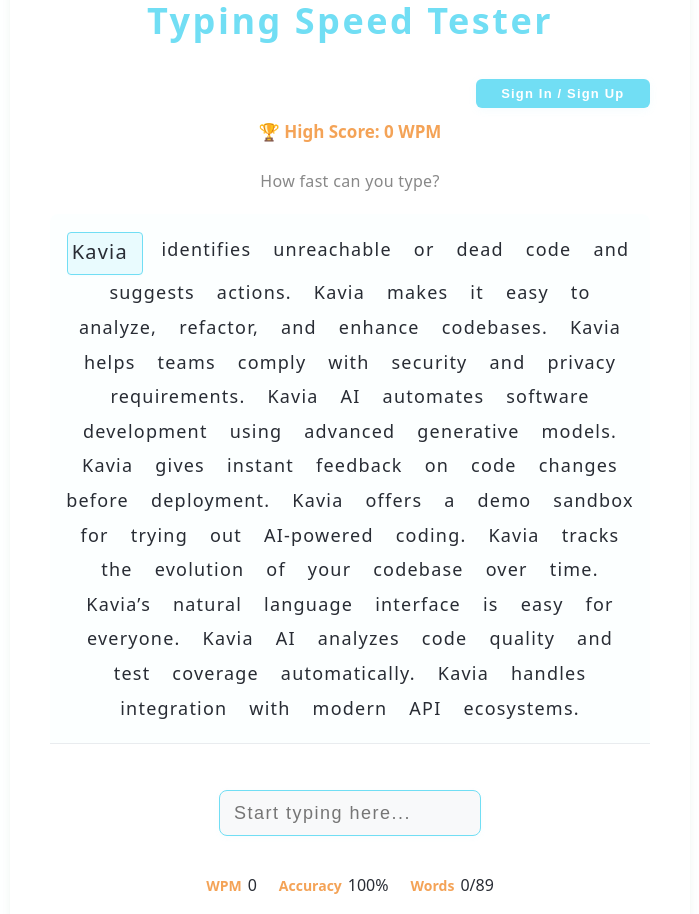
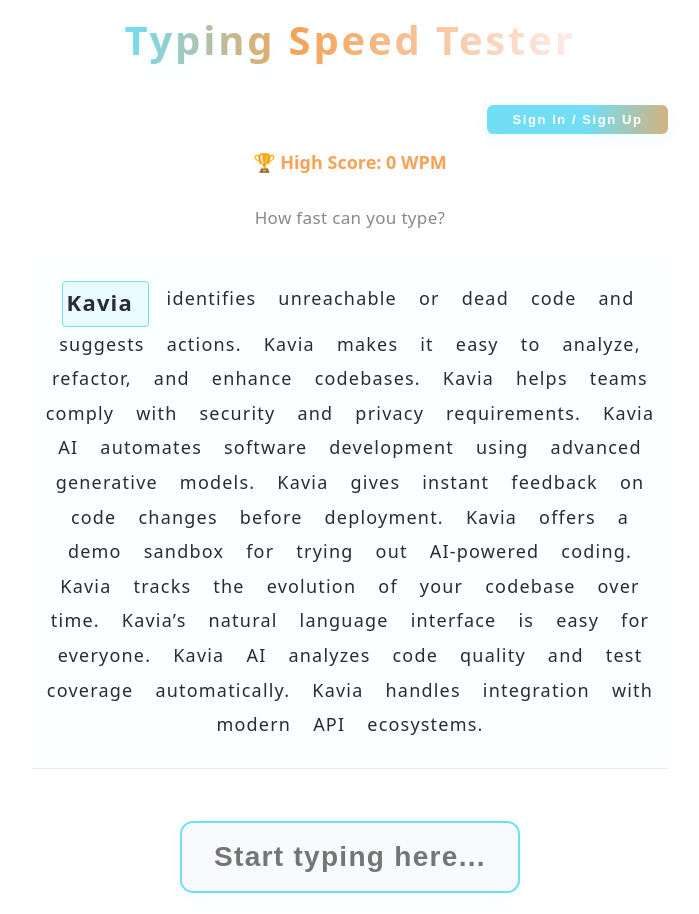
Before and after one commit to Workflow-Manager-admin/typemaster-114997-41c0e5d8, a React (Create React App) app in the folder typing_tester_frontend/: page / in a window 1280 px wide. Shown: the part 100-1014 px from the top of the page, without its empty margins (290-989 px from the left). Built offline with nearby package versions, Linux system fonts and the light colour scheme; no server answers; the database is empty; the HTML template or start-up script is replaced by a standard one.

Commit message:
CheckPoint

```diff
--- a/typing_tester_frontend/src/App.js
+++ b/typing_tester_frontend/src/App.js
@@ -1,5 +1,6 @@
 import React, { useEffect, useRef, useState } from 'react';
 import './App.css';
+import errorBeep from './error-beep.mp3';
 
 import {
   supabase,
@@ -155,17 +156,17 @@
   });
 
   const inputRef = useRef();
+  const errorAudioRef = useRef(null);
+  const [errorFlash, setErrorFlash] = useState(false);
 
   // --- On mount: setup Supabase listeners for auth (also for invite link check) ---
   useEffect(() => {
-    // Parse out invite param if available when app mounts
     const url = new URL(window.location.href);
     const invite = url.searchParams.get("invite");
     if (invite && typeof invite === "string") {
       getInviterProfile(invite).then(setInviter).catch(() => {});
     }
 
-    // Check current session on init
     supabase.auth.getUser().then(({ data: { user } }) => {
       setSupabaseUser(user || null);
     });
@@ -225,7 +226,7 @@
     setAccuracy(totalKey > 0 ? Math.round((correctChars / totalKey) * 100) : 100);
   }, [elapsed, typedWords, correctChars, incorrectChars]);
 
-  // --- Start typing on first key ---
+  // --- Start typing on first key + error feedback ---
   const handleInput = (e) => {
     if (finished) return;
     if (!started) {
@@ -238,7 +239,6 @@
     // Disallow spaces and linebreaks outside end of word
     if (e.target.value.endsWith(' ') || e.target.value.endsWith('\n')) {
       const currWord = wordList[activeWordIdx];
-      // Commit this word's result
       setTypedWords((tw) => [
         ...tw,
         {
@@ -257,7 +257,32 @@
       setCharIdx(0);
       return;
     }
-    // Track char index for highlighting
+
+    // --- Error detect/sound/animation
+    const currWord = wordList[activeWordIdx] || '';
+    const newValue = e.target.value;
+    let isError = false;
+    if (newValue.length > 0) {
+      if (currWord && currWord.length >= newValue.length) {
+        if (
+          newValue[newValue.length - 1] &&
+          currWord[newValue.length - 1] !== newValue[newValue.length - 1]
+        ) {
+          isError = true;
+        }
+      }
+      if (currWord && newValue.length > currWord.length) {
+        isError = true;
+      }
+    }
+    if (isError) {
+      if (errorAudioRef.current) {
+        errorAudioRef.current.currentTime = 0;
+        errorAudioRef.current.play();
+      }
+      setErrorFlash(true);
+      setTimeout(() => setErrorFlash(false), 110);
+    }
     setCharIdx(e.target.value.length);
     setInput(e.target.value);
   };
@@ -267,7 +292,7 @@
     const arr = [];
     for (let i = 0; i < Math.max(word.length, userInput.length); i++) {
       if (userInput[i] == null) {
-        arr.push(null); // untyped
+        arr.push(null);
       } else if (userInput[i] === word[i]) {
         arr.push('correct');
       } else {
@@ -318,14 +343,12 @@
     setInput('');
     setCharIdx(0);
 
-    // --- High Score Calculation (after state settles) ---
     setTimeout(async () => {
-      const latestWpm = wpm; // WPM at test end (should be set via effect)
+      const latestWpm = wpm;
       if (latestWpm > highScore) {
         window.localStorage.setItem('highScore', String(latestWpm));
         setHighScore(latestWpm);
       }
-      // Supabase high score & score persistence
       if (supabaseUser && userProfile && latestWpm > (supabaseHighScore || 0)) {
         try {
           await updateUserHighScore(latestWpm);
@@ -335,7 +358,6 @@
       if (supabaseUser && userProfile) {
         try { await saveScore(latestWpm); } catch (_e) {}
       }
-      // Update leaderboard after score save
       setLeaderboardLoading(true);
       fetchLeaderboard(10).then((d) => setLeaderboard(d || [])).catch(() => setLeaderboard([])).finally(() => setLeaderboardLoading(false));
     }, 0);
@@ -344,7 +366,6 @@
   // --- Reset Functionality ---
   // PUBLIC_INTERFACE
   function resetTest() {
-    // Generate a fresh typing test: randomly chosen Kavia facts, always new, no repeats per test.
     const newSamples = pickRandomSamples(KAVIA_FACTS, NUM_FACTS_PER_TEST)
       .flatMap(sentence => sentence.split(' '));
     setWordList(newSamples);
@@ -361,7 +382,6 @@
     setTypedWords([]);
     setWpm(0);
     setAccuracy(100);
-    // Reset high score from localStorage (handles manual reset)
     const saved = window.localStorage.getItem('highScore');
     setHighScore(saved !== null ? parseInt(saved, 10) : 0);
     setTimeout(() => {
@@ -369,48 +389,53 @@
     }, 50);
   }
 
-  // --- UI helpers ---
+  // --- UI helpers: Playful, Animated, Colorful
   function renderWord(word, idx) {
     const isActive = idx === activeWordIdx;
     let rendered = [];
     if (isActive && !finished) {
-      // Highlight each letter according to current input
       const charResults = computeCharResults(word, input);
       rendered = word.split('').map((char, i) => {
         let style = {};
         if (charResults[i] === 'correct') {
-          style = { color: COLORS.correct, fontWeight: 'bold', background: 'rgba(113,222,244,0.08)' };
+          style = { color: COLORS.correct, fontWeight: 'bold', background: 'rgba(113,222,244,0.08)', transition: 'color 0.13s, background 0.13s'};
         } else if (charResults[i] === 'incorrect') {
-          style = { color: COLORS.error, textDecoration: 'underline', background: 'rgba(249,98,98,0.10)' };
+          style = {
+            color: COLORS.error,
+            textDecoration: 'underline',
+            background: 'rgba(249,98,98,0.12)',
+            animation: errorFlash ? 'flashError 0.11s' : undefined,
+            borderRadius: '4px',
+            transition: 'color 0.11s, background 0.13s'
+          };
         }
         return <span key={i} style={style}>{char}</span>;
       });
-      // Show any extra letters typed (overrun)
       if (input.length > word.length) {
         for (let j = word.length; j < input.length; j++) {
           rendered.push(
             <span key={'extra'+j} style={{
               color: COLORS.error,
               opacity: 0.5,
-              fontStyle: 'italic'
+              fontStyle: 'italic',
+              background: errorFlash ? 'rgba(249,98,98,0.15)' : 'none',
+              padding: '0 2px',
+              animation: errorFlash ? 'pulseShake 0.13s' : undefined
             }}>{input[j]}</span>
           );
         }
       }
-      // Add "cursor"
       rendered.push(<span key="cursor" className="blinking-cursor">|</span>);
     } else {
-      // For completed words, show correct/incorrect
       if (typedWords[idx]) {
         rendered = word.split('').map((char, i) => {
           const res = typedWords[idx].charResults?.[i];
           let style = {};
-          if (res === 'correct') style = { color: COLORS.correct, fontWeight: 'bold' };
-          else if (res === 'incorrect') style = { color: COLORS.error, textDecoration: 'underline' };
+          if (res === 'correct') style = { color: COLORS.correct, fontWeight: 'bold'};
+          else if (res === 'incorrect') style = { color: COLORS.error, textDecoration: 'underline'};
           else style = {};
           return <span key={i} style={style}>{char}</span>;
         });
-        // Show typo overrun if present
         const typed = typedWords[idx].typed || '';
         if (typed.length > word.length) {
           for (let k = word.length; k < typed.length; k++) {
@@ -420,22 +445,26 @@
           }
         }
       } else {
-        // Upcoming words
         rendered = word.split('').map((char, i) => <span key={i}>{char}</span>);
       }
     }
     return (
       <span
-        className="word"
+        className={'word'+(isActive?' activeWordAni':'')}
         style={{
           margin: '0 7px',
           padding: '2px 4px',
           borderRadius: 4,
-          background: isActive ? 'rgba(113,222,244,.14)' : 'none',
-          fontSize: isActive ? 20 : 18,
-          fontWeight: isActive ? 500 : 400,
-          border: isActive ? `1.5px solid ${COLORS.primary}` : 'none',
-          boxShadow: isActive ? `0px 1.5px 0px 0px ${COLORS.primary}08` : 'none'
+          background: isActive ? (errorFlash?'rgba(249,98,98,.08)':'rgba(113,222,244,.14)') : 'none',
+          fontSize: isActive ? 22 : 18,
+          fontWeight: isActive ? 550 : 400,
+          border: isActive ? `1.7px solid ${COLORS.primary}` : 'none',
+          boxShadow: isActive
+            ? (errorFlash
+              ? `0 2px 8px 0 rgba(249,98,98,0.18)`
+              : `0px 1.5px 0px 0px ${COLORS.primary}10`)
+            : 'none',
+          transition: 'background 0.17s, box-shadow 0.16s, border 0.14s, font-size 0.10s'
         }}>{rendered}</span>
     );
   }
@@ -443,22 +472,30 @@
   // --- Render Summary Dialog ---
   function SummaryDialog() {
     const timeSec = Math.round(elapsed / 1000);
-    // Show invite prompt after each test if logged in
     return (
       <div className="summary-dialog" style={{
         position: 'fixed', left:0, top:0, width:'100%', height:'100%',
         background: 'rgba(255,255,255,0.8)', zIndex: 10,
-        display:'flex', alignItems:'center', justifyContent:'center'
+        display:'flex', alignItems:'center', justifyContent:'center',
+        animation: 'fadein 0.27s cubic-bezier(0.72,0,0.24,1)'
       }}>
         <div style={{
-          padding:32,
+          padding:42,
           background:'#fff',
-          borderRadius:14,
-          boxShadow: '0 6px 32px 0 rgba(0,0,0,0.08), 0 1.5px 8px 0 rgba(113,222,244,0.04)',
+          borderRadius:22,
+          boxShadow: '0 6px 32px 0 rgba(0,0,0,0.09), 0 3px 12px 0 rgba(113,222,244,0.08)',
           minWidth:320,
-          maxWidth:410
+          maxWidth:410,
+          textAlign:'center',
+          animation: 'bounceIn 0.48s cubic-bezier(.55,1.5,.45,1)'
         }}>
-          <h2 style={{color:COLORS.primary,marginTop:0,marginBottom:24, fontWeight: '700', letterSpacing: '0.05em'}}>Test Complete</h2>
+          <h2 style={{
+            color:COLORS.primary,
+            marginTop:0,
+            marginBottom:24,
+            fontWeight: '700',
+            letterSpacing: '0.05em'
+          }}>Test Complete</h2>
           <div className="summary-metrics" style={{marginBottom:24}}>
             <div style={{marginBottom:12}}>WPM: <b>{wpm}</b></div>
             <div style={{marginBottom:10, color: COLORS.accent, fontWeight:500}}>
@@ -475,13 +512,20 @@
               <input type="text" value={inviteLink} onFocus={e=>e.target.select()} readOnly style={{width:"99%",fontSize:12,margin:"5px auto 5px auto"}} />
               <button
                 className="primary-btn"
-                style={{ ...resetBtnStyles, fontSize:13, margin: '4px 0 0 0', padding: "7px 2vw", borderRadius:6 }}
+                style={{ fontSize:13, margin: '4px 0 0 0', padding: "7px 2vw", borderRadius:6 }}
                 onClick={()=>{
                   navigator.clipboard.writeText(inviteLink);}}
               >Copy Link</button>
             </div>
           )}
-          <button className="reset-btn" style={resetBtnStyles} onClick={resetTest}>New Test</button>
+          <button className="reset-btn"
+            style={{
+              background: 'linear-gradient(110deg,#71def4 66%,#f4a357 133%)',
+              color:'#fff', border: 'none', fontWeight:600,
+              fontSize:18, letterSpacing:'0.13em', padding:'15px 48px', borderRadius:10, marginTop:16, cursor:'pointer'
+            }}
+            onClick={resetTest}
+          >New Test</button>
         </div>
       </div>
     );
@@ -503,62 +547,69 @@
 
   const cardStyles = {
     background:'#fff',
-    borderRadius: 14,
-    padding: '36px 40px 32px 40px',
-    boxShadow: '0 2px 12px 0 rgba(113,222,244,0.10), 0 1.5px 8px 0 rgba(244,163,87,0.07)',
-    maxWidth: 680,
-    width: '95%',
-    marginTop:60,
-    marginBottom:30,
+    borderRadius: 18,
+    padding: '42px 52px 36px 52px',
+    boxShadow: '0 10px 40px 0 rgba(113,222,244,0.090), 0 2px 8px 0 rgba(244,163,87,0.08)',
+    maxWidth: 740,
+    width: '98%',
+    marginTop:70,
+    marginBottom:36,
     display:'flex',
     flexDirection:'column',
     alignItems:'center',
-    gap:20
+    gap:24
   };
 
   const indicatorStyles = {
     display:'flex',
     flexDirection:'row',
     justifyContent:'center',
-    gap:22,
+    gap:28,
     margin:'18px 0 0 0'
   };
 
   const metricLabel = {
     color: COLORS.accent,
-    fontWeight: 600,
-    fontSize:14,
+    fontWeight: 700,
+    fontSize:18,
     marginRight:6
   };
 
   const inputStyles = {
-    fontSize:18,
-    lineHeight:'26px',
-    letterSpacing:'1.5px',
-    minWidth:120,
+    fontSize:28,
+    lineHeight:'34px',
+    letterSpacing:'1.3px',
+    minWidth:220,
     outline:'none',
-    padding:'9px 14px',
-    marginTop:12,
-    border:`1.5px solid ${COLORS.primary}`,
-    borderRadius:8,
-    boxShadow:'0 1.5px 6px 0 rgba(113,222,244,0.05)',
+    padding:'17px 22px',
+    marginTop:8,
+    marginBottom:0,
+    border:`2.7px solid ${errorFlash ? COLORS.error : COLORS.primary}`,
+    borderRadius:13,
+    boxShadow: errorFlash
+      ? '0 0 0 6px rgba(249,98,98,0.10),0 2px 18px 0 rgba(244,163,87,0.04)'
+      : '0 2px 18px 0 rgba(113,222,244,0.07)',
     color:COLORS.text,
-    background:'#f8f9fa'
+    background: errorFlash ? '#f9eff1' : '#f8fafd',
+    textAlign: 'center',
+    fontWeight: 600,
+    width: '340px',
+    transition: 'box-shadow 0.15s, border 0.18s, background 0.15s'
   };
 
   const resetBtnStyles = {
-    background: COLORS.primary,
+    background: 'linear-gradient(96deg,#71def4 55%,#f4a357 115%)',
     color:'#fff',
     border:'none',
-    fontWeight:600,
-    fontSize:16,
-    letterSpacing:'0.09em',
-    padding:'13px 36px',
-    borderRadius:8,
-    marginTop:18,
+    fontWeight:700,
+    fontSize:17,
+    letterSpacing:'0.12em',
+    padding:'17px 40px',
+    borderRadius:10,
+    marginTop:14,
     cursor:'pointer',
-    boxShadow: '0 2px 8px 0 rgba(113,222,244,0.08)',
-    transition:'background 0.18s, transform 0.13s'
+    boxShadow: '0 4px 18px 0 rgba(113,222,244,0.13)',
+    transition:'background 0.16s, transform 0.19s'
   };
 
   // --- Auth UI ---
@@ -636,9 +687,17 @@
   return (
     <div style={containerStyles}>
       {showAuthForm && <AuthForm />}
-      <main style={cardStyles}>
+      <main style={cardStyles} aria-label="Typing speed test main card">
         <h1 style={{
-          color:COLORS.primary, fontWeight:900, letterSpacing:'0.07em', margin:'0 0 14px 0', fontSize:36
+          color:COLORS.primary,
+          background: 'linear-gradient(90deg,#71def4, #f4a357 38%, #f9626221 100%)',
+          WebkitBackgroundClip:'text',
+          WebkitTextFillColor: 'transparent',
+          fontWeight:900,
+          letterSpacing:'0.07em',
+          margin:'0 0 14px 0',
+          fontSize:40,
+          filter: 'drop-shadow(0 5px 8px rgba(113,222,244,0.07))'
         }}>Typing Speed Tester</h1>
         {/* --- Supabase Auth/Profile -- */}
         <div style={{display:'flex',width:'100%',flexDirection:'row',justifyContent:'flex-end',marginBottom:-8}}>
@@ -677,27 +736,52 @@
             <span style={{fontWeight:400,fontSize:14,marginLeft:7}}>🏆 High Score: {inviter.high_score} WPM</span>
           </div>
         )}
-        <div style={{ fontSize:17, color: COLORS.accent, fontWeight:600, marginBottom: 7 }}>
+        <div style={{
+          fontSize:18,
+          color: COLORS.accent,
+          fontWeight:700,
+          marginBottom: 8,
+          textShadow: '0 1.5px 10px rgba(244,163,87,0.09)'
+        }}>
           🏆 High Score: {supabaseHighScore != null && supabaseHighScore > highScore
             ? supabaseHighScore : highScore
           } WPM
         </div>
         <div style={{
-          margin:'0 0 2px 0', color:'#888', fontWeight:400, letterSpacing:'0.02em',fontSize:16
+          margin:'0 0 2px 0', color:'#888', fontWeight:400, letterSpacing:'0.02em',fontSize:17
         }}>How fast can you type?</div>
-        <div className="words-row" tabIndex={-1}
+        <div
+          className={errorFlash ? "words-row error-flash" : "words-row"}
+          tabIndex={-1}
+          aria-label="Current typing words"
           style={{
-            padding:'18px 0', minHeight:40, marginBottom:14, display: 'flex',
+            padding:'26px 0', minHeight:48, marginBottom:20, display: 'flex',
             flexWrap:'wrap', justifyContent:'center',
-            borderBottom:`1px solid #e9ecef`, userSelect: 'none'
+            borderBottom:`1px solid #e9ecef`, userSelect: 'none',
+            background: errorFlash
+              ? 'linear-gradient(90deg,#fff 60%,#f9626218 100%)'
+              : 'rgba(113,222,244,0.02)',
+            transition: 'background 0.15s',
+            animation: errorFlash ? 'pulseShake 0.20s' : undefined
           }}>
           {/* --- Word display --- */}
           {wordList.map((w, i) => (
-            <span key={i}>
+            <span key={i} style={{display:'inline-block'}}>
               {renderWord(w, i)}
             </span>
           ))}
         </div>
+        <div
+          style={{
+            display:'flex',
+            flexDirection:'column',
+            alignItems:'center',
+            justifyContent:'center',
+            width: '100%',
+            minHeight: '88px', // input + indicators
+            margin: '0 0 4px 0'
+          }}
+        >
           <input
             ref={inputRef}
             spellCheck={false}
@@ -711,17 +795,26 @@
             placeholder={started ? "" : "Start typing here..."}
             onKeyDown={e => {
               if (e.key === "Enter" && started && !finished) {
-              // Allow Enter as space if not finished
                 handleInput({target:{value: input + " "}})
                 e.preventDefault();
               }
             }}
             aria-label="Typing test input"
+            tabIndex={0}
+            aria-describedby="typing-tips"
           />
+          <audio ref={errorAudioRef} src={errorBeep} preload="auto" tabIndex={-1}></audio>
           <div style={indicatorStyles}>
-          <span><span style={metricLabel}>WPM</span>{wpm}</span>
-          <span><span style={metricLabel}>Accuracy</span>{accuracy}%</span>
-          <span><span style={metricLabel}>Words</span>{typedWords.length}/{wordList.length}</span>
+            <span><span style={metricLabel}>WPM</span>
+              <span className="animated-value" aria-live="polite">{wpm}</span>
+            </span>
+            <span><span style={metricLabel}>Accuracy</span>
+              <span className="animated-value" aria-live="polite">{accuracy}%</span>
+            </span>
+            <span><span style={metricLabel}>Words</span>
+              <span className="animated-value" aria-live="polite">{typedWords.length}/{wordList.length}</span>
+            </span>
+          </div>
         </div>
         <button
           className="reset-btn"
@@ -733,13 +826,19 @@
         </button>
         <div style={{
           display:'block', marginTop:10, color:'#abb8b8',
-          fontWeight:400, fontSize:13, opacity:0.8
-        }}>Type each word and press space. Incorrect letters turn <span style={{color:COLORS.error}}>red</span>.</div>
+          fontWeight:400, fontSize:14, opacity:0.92
+        }} id="typing-tips">
+          Type each word and press space. Incorrect letters turn
+          <span style={{color:COLORS.error,fontWeight:600,padding:'0 2px',borderRadius:'4px',background:'#f9626214'}}>red</span>.
+        </div>
         {/* --- Leaderboard Card --- */}
-        <div style={{
-          margin:'25px auto 3px auto',width:'100%',maxWidth:510,background:'#f7fafd',
-          border:'1px solid #eef6fc',borderRadius:15,boxShadow:'0 2px 18px 0 rgba(113,222,244,0.07)',
-          padding:'18px 10px 15px 10px'
+        <div
+          aria-label="Global leaderboard"
+          style={{
+            margin:'29px auto 3px auto',width:'100%',maxWidth:510,background:'#f7fafd',
+            border:'1px solid #eef6fc',borderRadius:19,boxShadow:'0 4px 16px 0 rgba(113,222,244,0.08)',
+            padding:'18px 10px 15px 10px',
+            animation: 'fadein 0.38s cubic-bezier(.8,.08,.6,1)'
           }}>
           <div style={{fontWeight:700,marginBottom:8, fontSize:18, color: COLORS.primary}}>🌎 Global Leaderboard</div>
           {leaderboardLoading ? <span>Loading...</span> : leaderboard.length === 0
@@ -772,13 +871,62 @@
           }
         </div>
       </main>
-      <footer style={{
-        textAlign:'center', color:'#b0b0b0', fontSize:13,marginTop:18
+      <footer
+        aria-label="App footer"
+        style={{
+          textAlign:'center', color:'#b0b0b0', fontSize:13,marginTop:18,
+          animation: 'fadein 0.9s cubic-bezier(.5,0,.4,1)'
         }}>
         Typing Speed Tester &middot; <a href="https://github.com/" style={{color:COLORS.primary,textDecoration:'none'}}>GitHub</a>
       </footer>
       {/* --- Summary Dialog --- */}
       {showSummary && <SummaryDialog />}
+      {/* --- Animations CSS (injected for visual feedback) --- */}
+      <style>{`
+        @keyframes flashError {
+          0%   { background: rgba(249,98,98,0.19);}
+          99%  { background: rgba(249,98,98,0.1);}
+          100% { background: inherit;}
+        }
+        .words-row.error-flash {
+          animation: pulseShake 0.18s;
+          background: linear-gradient(90deg,#fff 80%,#f9626214 100%);
+        }
+        @keyframes pulseShake {
+          0% { transform: translateX(0px);}
+          16% { transform: translateX(-6px);}
+          34% { transform: translateX(7px);}
+          55% { transform: translateX(-4px);}
+          75% { transform: translateX(4px);}
+          100% { transform: translateX(0px);}
+        }
+        .activeWordAni {
+          animation: bounceIn 0.41s cubic-bezier(.65,1.46,.58,1);
+        }
+        @keyframes bounceIn {
+          0% {transform: scale(0.92) translateY(13px); opacity:0;}
+          40%{transform: scale(1.07) translateY(-4px);}
+          67%{transform: scale(0.96) translateY(1px);}
+          87%{transform: scale(1.01);}
+          100%{transform: scale(1.0) translateY(0); opacity:1;}
+        }
+        .reset-btn, .primary-btn {
+          transition: all 0.16s cubic-bezier(.75,.04,.42,1.25);
+        }
+        .reset-btn:hover, .primary-btn:hover {
+          transform: translateY(-2.5px) scale(1.05) rotateZ(-1deg);
+          filter: brightness(1.12);
+        }
+        .animated-value {
+          animation: popscale 0.24s cubic-bezier(.6,2,.42,.95);
+        }
+        @keyframes popscale {
+          0% {transform:scale(1.29);}
+          65%{transform:scale(0.97);}
+          92%{transform:scale(1.04);}
+          100%{transform:scale(1);}
+        }
+      `}</style>
     </div>
   );
 }
```
Also changed, not shown: 2 other files (tests, documents, lock files or other folders). Lines whose indentation alone changed are shown as unchanged.
